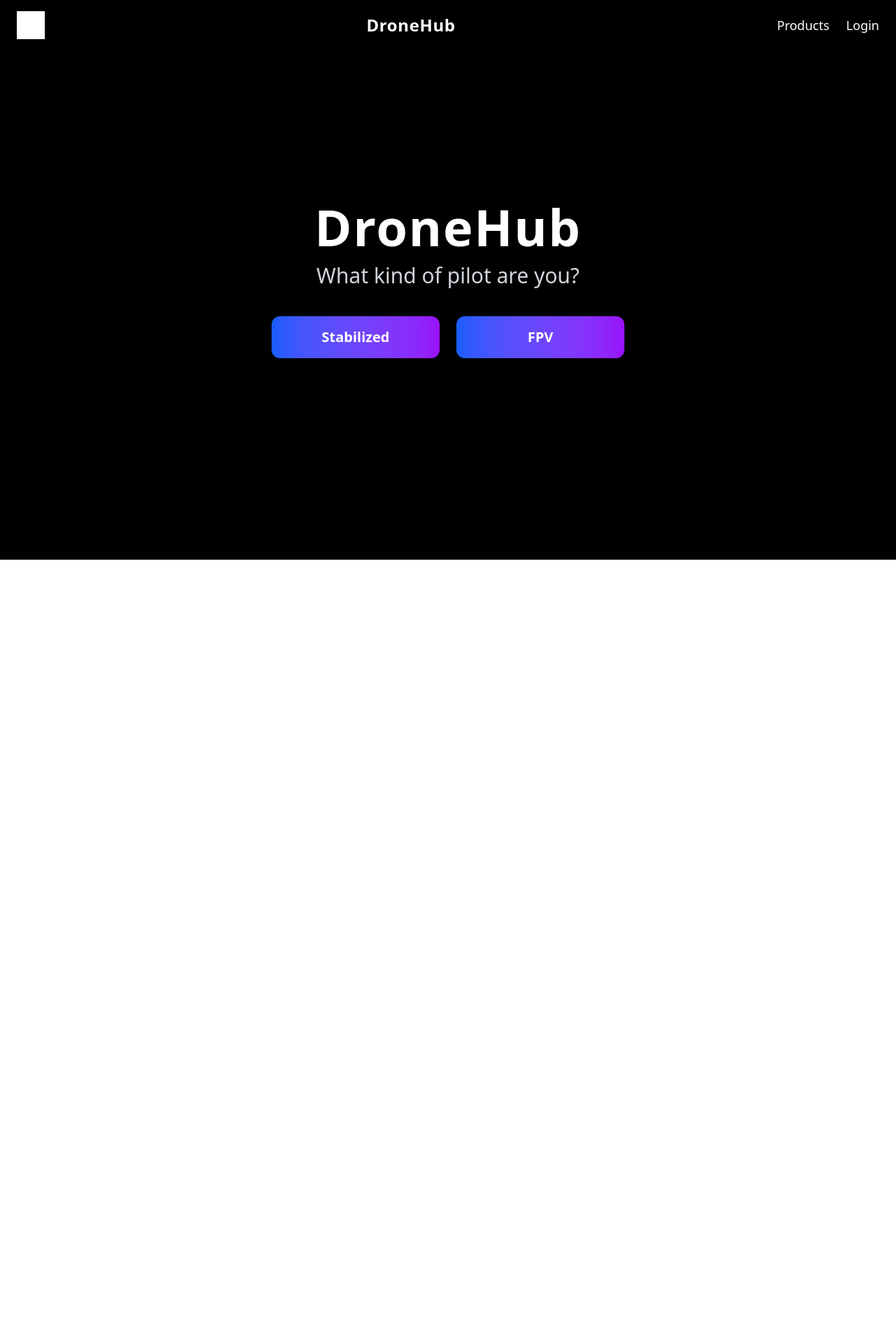
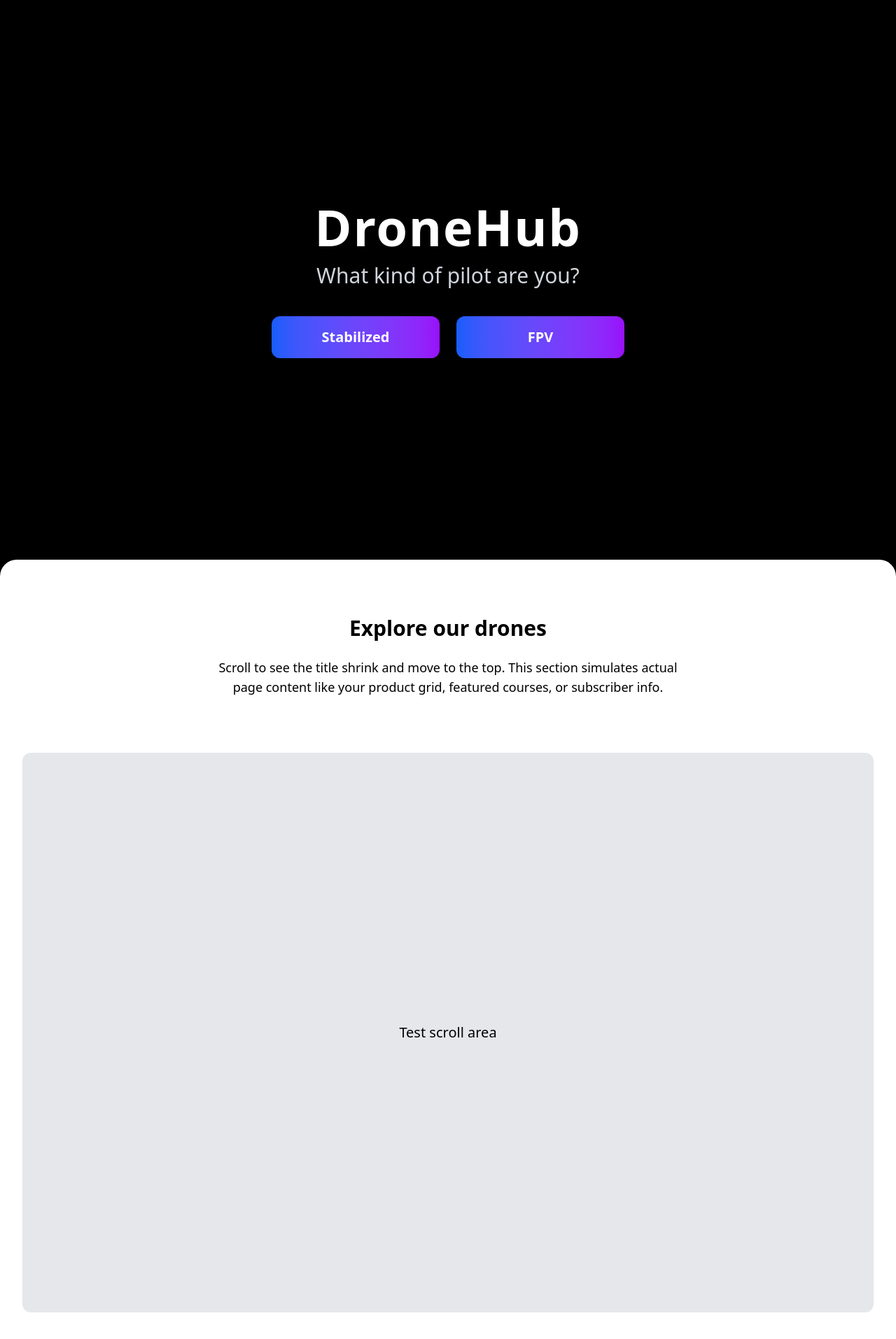
Before and after one commit to DanieleGuicciardi/DroneHub, a React (Vite) app in the folder ReactCode/: page / in a window 1280 px wide. Shown: the top 1914 px of the page at 70% size. Before the commit the page ends 800 px from the top, so only its background shows below. Built offline with nearby package versions, Linux system fonts and the light colour scheme.

Commit message:
Implemented Navbar animation on Homepage

```diff
--- a/ReactCode/src/components/Navbar.jsx
+++ b/ReactCode/src/components/Navbar.jsx
@@ -1,17 +1,52 @@
-import React from "react";
-import Logo from "../assets/headLogo.png"
-
-import { Link } from "react-router-dom";
+import React, { useState, useEffect } from "react";
+import { Link, useLocation } from "react-router-dom";
+import { motion, AnimatePresence } from "framer-motion";
+import Logo from "../assets/headLogo.png";
 
 const Navbar = () => {
+  const [showNavbar, setShowNavbar] = useState(false);
+  const location = useLocation();
+
+  useEffect(() => {
+    if (location.pathname !== "/") {
+      setShowNavbar(true);
+      return;
+    }
+
+    const handleScroll = () => {
+      if (window.scrollY > window.innerHeight * 0.7) {
+        setShowNavbar(true);
+      } else {
+        setShowNavbar(false);
+      }
+    };
+
+    window.addEventListener("scroll", handleScroll);
+    return () => window.removeEventListener("scroll", handleScroll);
+  }, [location.pathname]);
+
   return (
-    <nav className="w-full bg-black text-white px-6 py-4 flex justify-between items-center shadow-md fixed top-0 z-50">
-      <img src={Logo} alt="Logo" className="bg-white p-5 h-5" />
-      <Link to="/" className="text-2xl p font-bold tracking-wide hover:text-blue-400 transition-colors">
+    <AnimatePresence>
+      {showNavbar && (
+        <motion.nav
+          initial={{ y: -80, opacity: 0 }}
+          animate={{ y: 0, opacity: 1 }}
+          exit={{ y: -80, opacity: 0 }}
+          transition={{ duration: 0.4, ease: "easeOut" }}
+          className="w-full bg-black/80 backdrop-blur text-white px-6 py-4 fixed top-0 z-50 shadow-md"
+        >
+          <div className="max-w-7xl mx-auto flex items-center justify-between">
+            {/* Logo */}
+            <Link to="/" className="flex items-center gap-2">
+              <img src={Logo} alt="Logo" className="h-8" />
+            </Link>
+
+            {/* Center Title */}
+            <Link to="/" className="text-2xl font-bold tracking-wide hover:text-blue-400 transition-colors">
               DroneHub
             </Link>
 
-      {/* Menu */}
+            {/* Right Menu */}
             <ul className="flex space-x-6 text-lg font-medium">
               <li>
                 <Link to="/products" className="hover:text-blue-400 transition-colors">
@@ -24,7 +59,10 @@ const Navbar = () => {
                 </Link>
               </li>
             </ul>
-    </nav>
+          </div>
+        </motion.nav>
+      )}
+    </AnimatePresence>
   );
 };
 
--- a/ReactCode/src/pages/Home.jsx
+++ b/ReactCode/src/pages/Home.jsx
@@ -1,18 +1,27 @@
-import { motion } from "framer-motion";
+import { motion, useScroll, useTransform } from "framer-motion";
+import { useRef } from "react";
 
 const Home = () => {
   const siteTitle = "DroneHub";
   const subtitle = "What kind of pilot are you?";
   const options = ["Stabilized", "FPV"];
 
+  const containerRef = useRef(null);
+  const { scrollYProgress } = useScroll({
+    target: containerRef,
+    offset: ["start start", "end start"],
+  });
+
+  const scale = useTransform(scrollYProgress, [0, 0.5], [1, 0.5]);
+  const y = useTransform(scrollYProgress, [0, 0.5], [0, -80]);
+
   return (
-    <section className="min-h-screen bg-black text-white flex flex-col items-center justify-center px-4 relative overflow-hidden">
-
+    <section ref={containerRef} className="bg-black text-white overflow-hidden">
+      {/* Sticky header container */}
+      <div className="h-screen flex flex-col justify-center items-center">
         <motion.h1
-        initial={{ opacity: 0, scale: 0.9 }}
-        animate={{ opacity: 1, scale: 1 }}
-        transition={{ duration: 1 }}
-        className="text-5xl md:text-7xl font-extrabold text-center mb-4 tracking-wide"
+          style={{ scale, y }}
+          className="text-5xl md:text-7xl font-extrabold tracking-wide text-center"
         >
           {siteTitle}
         </motion.h1>
@@ -21,7 +30,7 @@ const Home = () => {
           initial={{ opacity: 0, y: 40 }}
           animate={{ opacity: 1, y: 0 }}
           transition={{ delay: 0.5, duration: 1 }}
-        className="text-2xl md:text-3xl mb-10 text-center text-gray-300"
+          className="text-2xl md:text-3xl mt-4 text-gray-300 text-center"
         >
           {subtitle}
         </motion.h2>
@@ -30,7 +39,7 @@ const Home = () => {
           initial={{ opacity: 0, y: 20 }}
           animate={{ opacity: 1, y: 0 }}
           transition={{ delay: 1, duration: 0.8 }}
-        className="flex flex-col md:flex-row gap-6"
+          className="mt-10 flex flex-col md:flex-row gap-6"
         >
           {options.map((option) => (
             <button
@@ -41,6 +50,18 @@ const Home = () => {
             </button>
           ))}
         </motion.div>
+      </div>
+
+      {/* Scroll content */}
+      <div className="min-h-[150vh] bg-white text-black px-8 py-20 rounded-t-3xl">
+        <h2 className="text-3xl font-bold mb-6 text-center">Explore our drones</h2>
+        <p className="max-w-2xl mx-auto text-center text-lg mb-20">
+          Scroll to see the title shrink and move to the top. This section simulates actual page content like your product grid, featured courses, or subscriber info.
+        </p>
+        <div className="h-[100vh] bg-gray-200 rounded-xl flex items-center justify-center text-xl">
+          Test scroll area
+        </div>
+      </div>
     </section>
   );
 };
```
Lines whose indentation alone changed are shown as unchanged.
